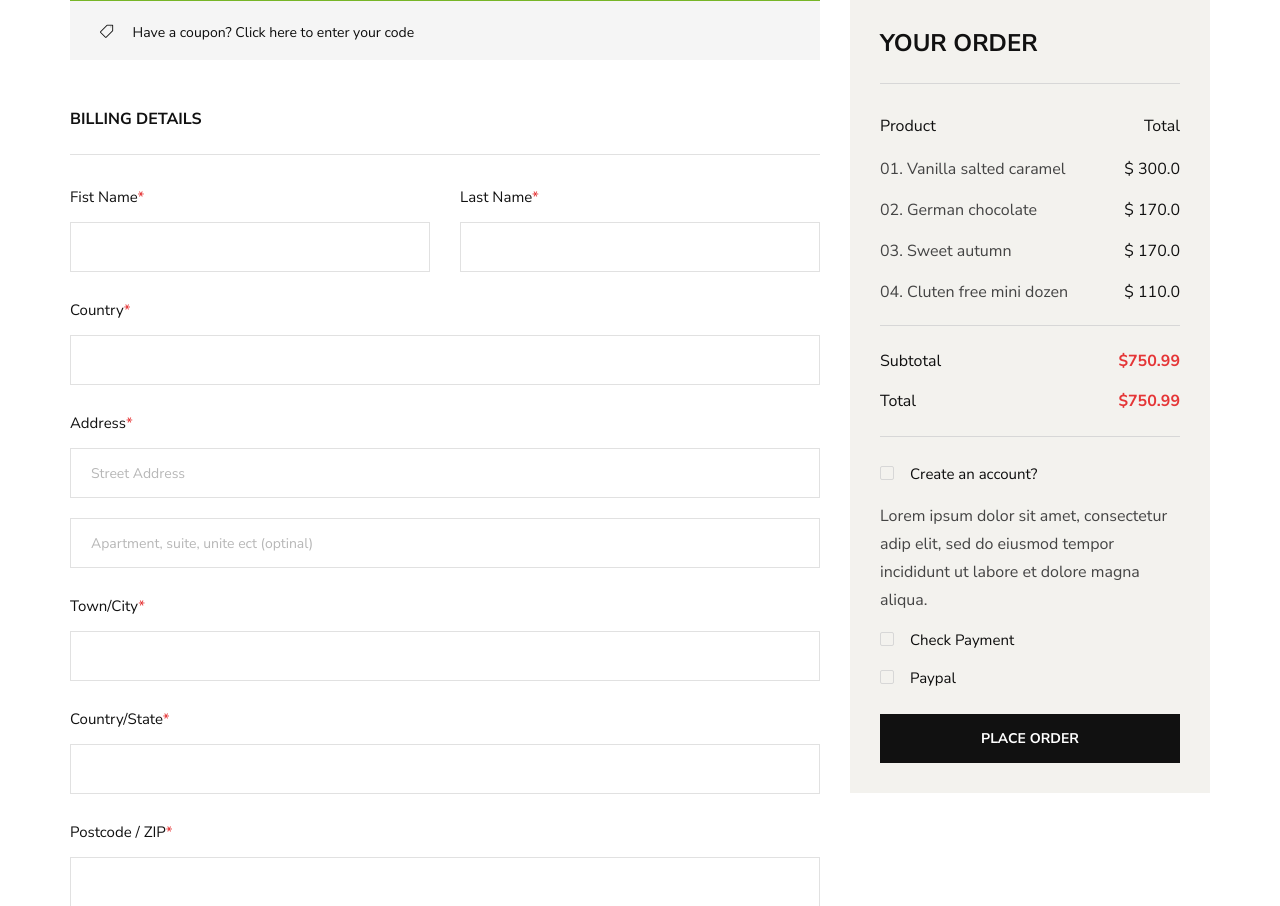
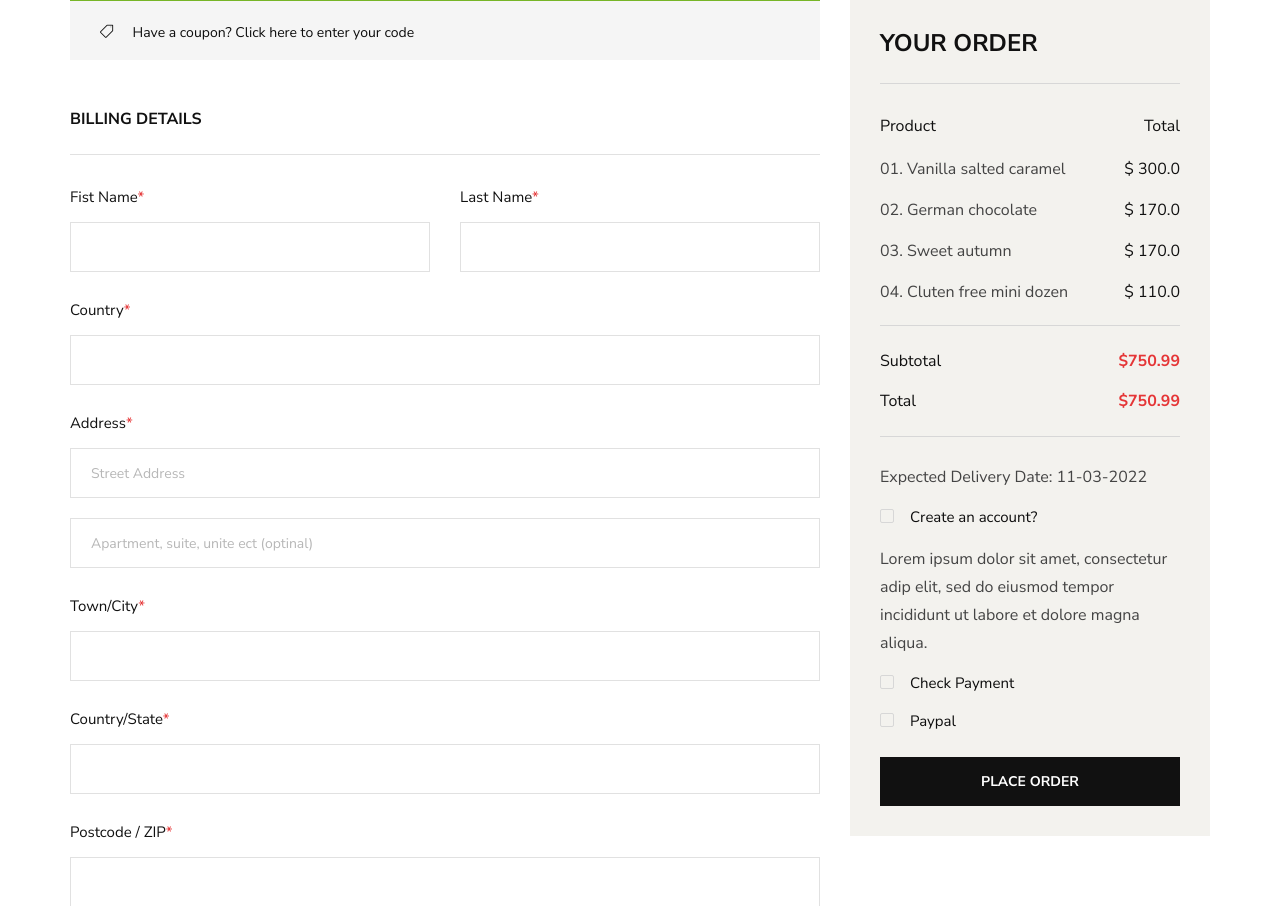
Before and after one commit to khalidsaadat/soen341, a PHP site: page /shop/checkout in a window 1280 px wide. Shown: the part 371-1277 px from the top of the page. Run offline with PHP 8.4, Linux system fonts and the light colour scheme; some libraries are stand-ins or nearby versions.

Commit message:
Showing product's shipping date #38

```diff
--- a/app/views/shop/checkout.php
+++ b/app/views/shop/checkout.php
@@ -153,6 +153,16 @@
                                     <li>Subtotal <span>$750.99</span></li>
                                     <li>Total <span>$750.99</span></li>
                                 </ul>
+                                <p>
+                                <?php
+                                    $start    = new DateTime('today');
+                                    $interval = new DateInterval('P3W');
+                                    $period   = new DatePeriod($start, $interval, 1, DatePeriod::EXCLUDE_START_DATE);
+                                    foreach($period as $deliveryDate) {
+                                        echo "Expected Delivery Date: " . $deliveryDate->format('d-m-Y');
+                                    }
+                                ?>
+                                </p>
                                 <div class="checkout__input__checkbox">
                                     <label for="acc-or">
                                         Create an account?
```
